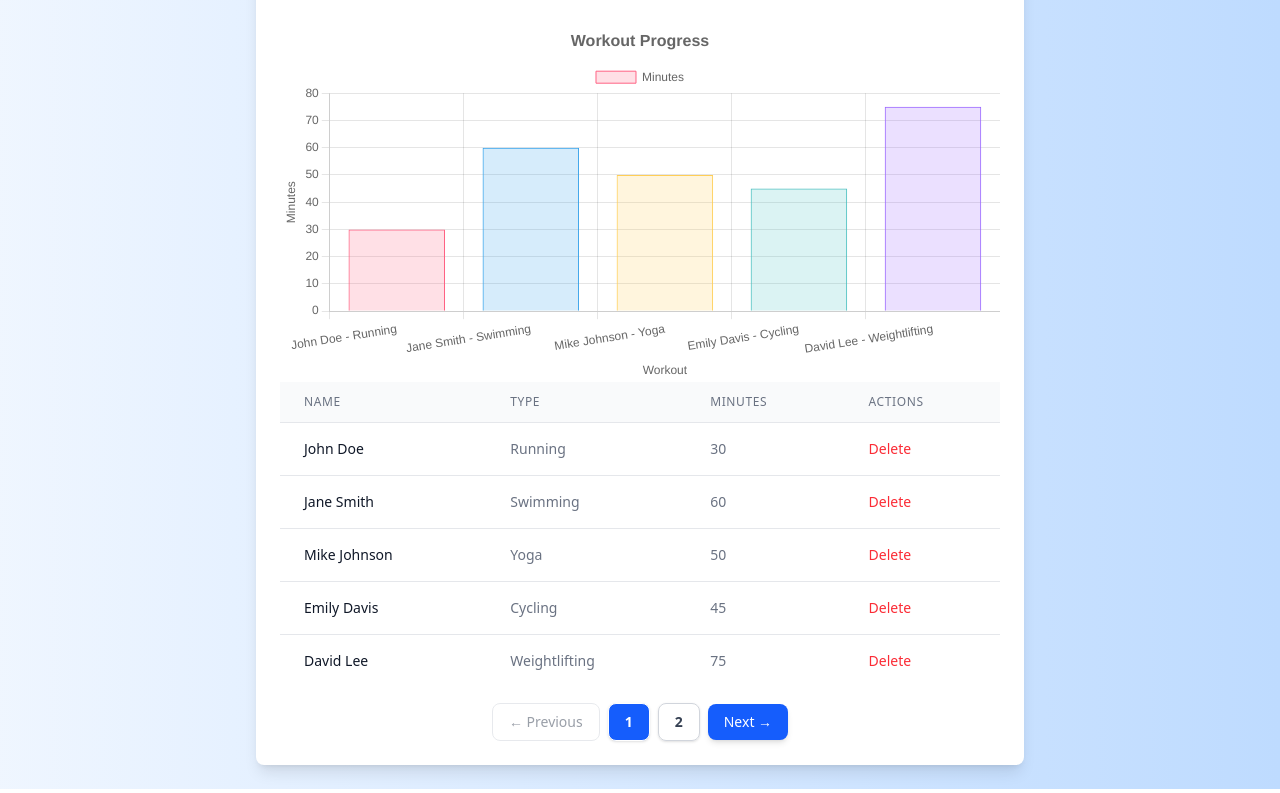
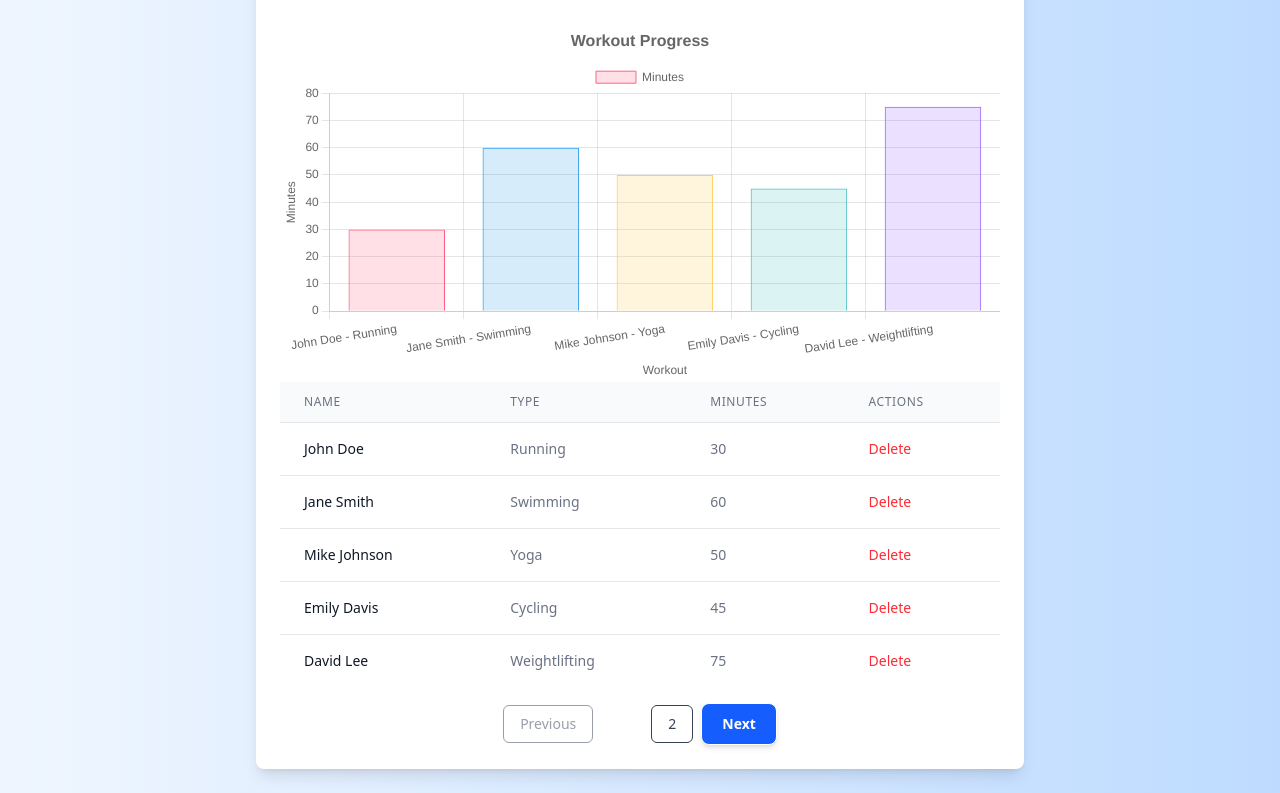
Before and after one commit to Ayushzxz/health-angular, an Angular app: page / in a window 1280 px wide. Shown: the part 756-1549 px from the top of the page. Built offline with nearby package versions, Linux system fonts and the light colour scheme.

Commit message:
Update workout-list.component.ts

```diff
--- a/src/app/components/workout-list/workout-list.component.ts
+++ b/src/app/components/workout-list/workout-list.component.ts
@@ -38,42 +38,29 @@ import { Workout } from '../../shared/workout.model'; // Import the Workout inte
 
 
 <div class="mt-4 flex justify-center items-center space-x-2" *ngIf="workoutList && workoutList.length > 0">
-<button
-    (click)="prevPage()"
-    [disabled]="currentPage === 1"
-    class="px-4 py-2 rounded-lg text-sm font-medium transition-all
-           bg-white border border-gray-300 text-gray-700
-           hover:bg-gray-100 hover:border-gray-400
-           disabled:opacity-50 disabled:cursor-not-allowed">
-    &larr; Previous
+  <!-- Previous Button -->
+  <button (click)="prevPage()" [disabled]="currentPage === 1" class="px-4 py-2 border rounded-md text-sm font-medium text-gray-700 bg-white hover:bg-gray-100 disabled:opacity-50">
+    Previous
   </button>
 
   <!-- Page Number Buttons -->
-  <ng-container *ngFor="let page of pages">
-    <button
-      (click)="goToPage(page)"
-      class="px-4 py-2 rounded-lg text-sm font-semibold transition-all
-             border shadow-sm focus:outline-none focus:ring-2 focus:ring-blue-500"
-      [class.bg-blue-600]="page === currentPage"
+  <button *ngFor="let page of pages" (click)="goToPage(page)"
+    class="px-4 py-2 border rounded-md text-sm font-medium"
+    [class.bg-blue-500]="page === currentPage"
     [class.text-white]="page === currentPage"
     [class.text-gray-700]="page !== currentPage"
-      [class.border-gray-300]="page !== currentPage"
-      [class.hover:bg-blue-600]="page !== currentPage"
-      [class.hover:text-white]="page !== currentPage">
+    [class.hover:bg-blue-600]="page !== currentPage">
     {{ page }}
   </button>
-  </ng-container>
 
   <!-- Next Button -->
   <button
   (click)="nextPage()"
   [disabled]="currentPage === totalPages"
-    class="px-4 py-2 rounded-lg text-sm font-medium transition-all
-           bg-blue-600 text-white shadow-md
-           hover:bg-blue-700 focus:outline-none focus:ring-2 focus:ring-blue-500
-           disabled:bg-gray-300 disabled:cursor-not-allowed">
-    Next &rarr;
+  class="px-5 py-2.5 border rounded-lg text-sm font-semibold text-white bg-blue-600 hover:bg-blue-700 disabled:bg-gray-300 disabled:cursor-not-allowed shadow-md transition-all">
+  Next
 </button>
+
 </div>
 
   `,
```
Lines whose indentation alone changed are shown as unchanged.
